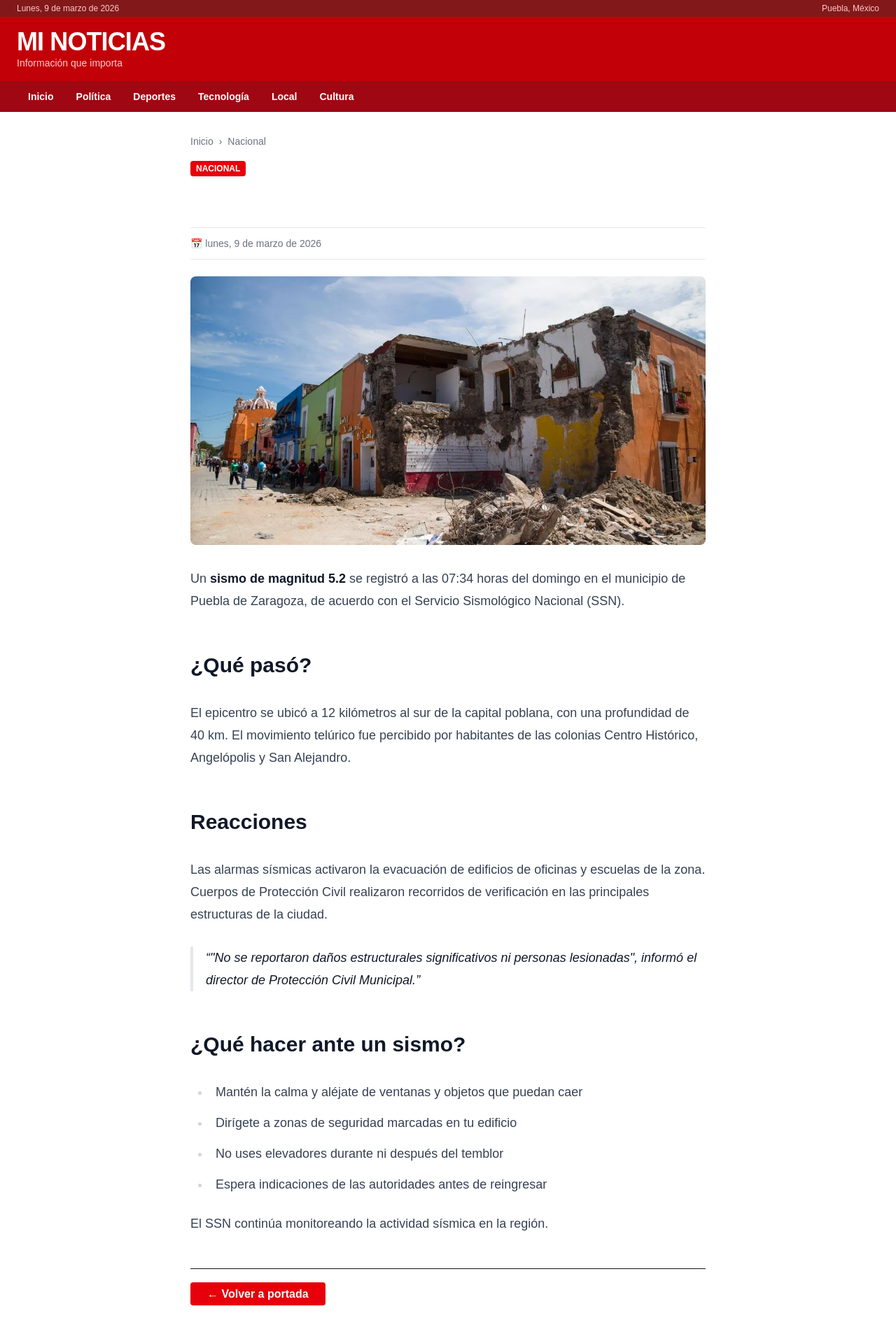
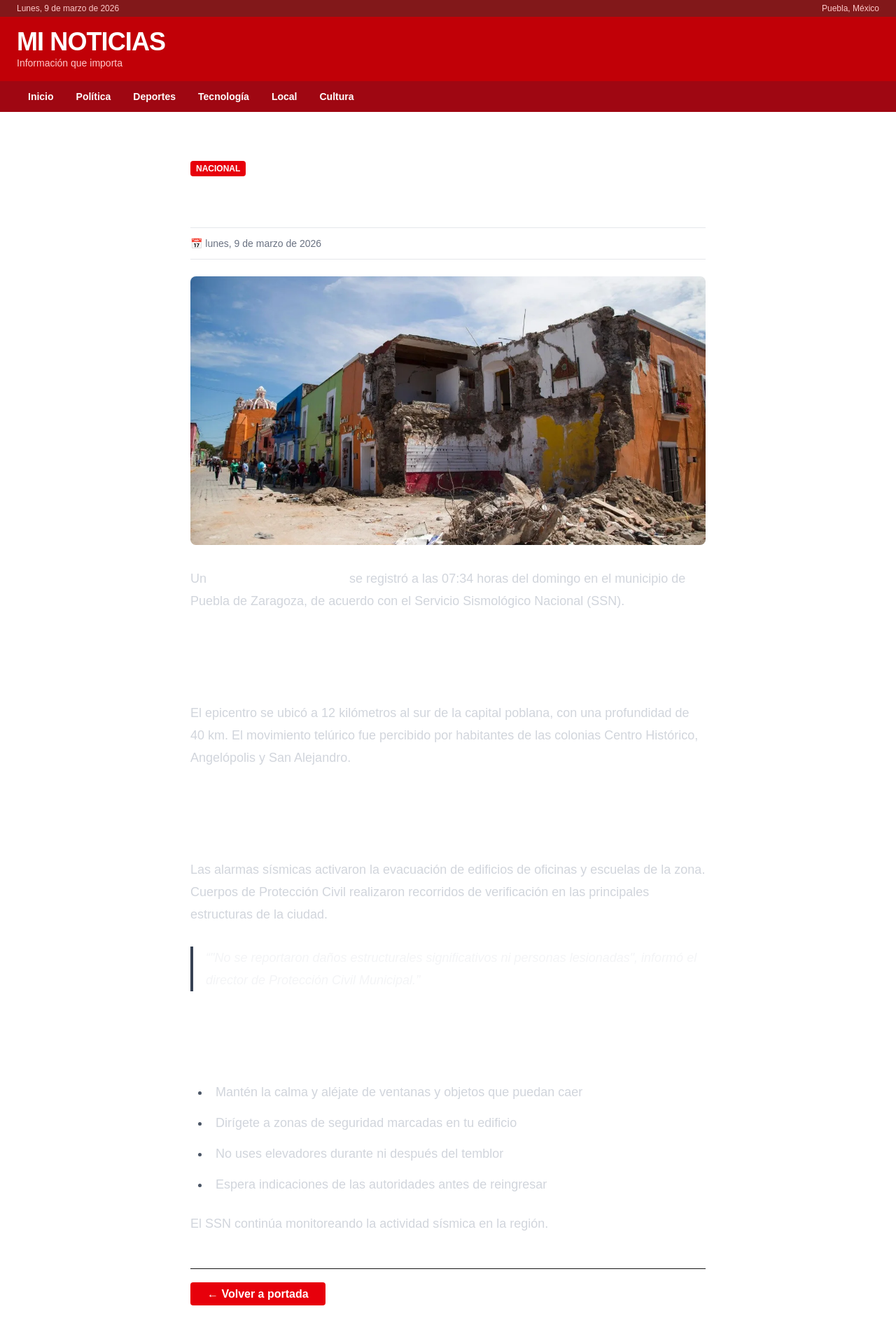
Before and after one commit to CarlosDiazData/news-page, a Next.js app: page /noticias/terremoto-puebla in a window 1280 px wide. Shown: the whole page at 70% size. Built offline with nearby package versions, Linux system fonts and the light colour scheme.

Commit message:
style(noticias): change content to white color

```diff
--- a/app/noticias/[slug]/page.tsx
+++ b/app/noticias/[slug]/page.tsx
@@ -16,7 +16,7 @@ export default async function Noticia({ params }: { params: Promise<{ slug: stri
             <Navbar />
             <main className="max-w-3xl mx-auto px-4 py-8">
                 {/* Breadcrumb */}
-                <div className="text-sm text-gray-500 mb-4">
+                <div className="text-sm text-white mb-4">
                     <Link href="/" className="hover:text-red-600">Inicio</Link>
                     <span className="mx-2">›</span>
                     <span className="capitalize">{data.category}</span>
@@ -45,7 +45,7 @@ export default async function Noticia({ params }: { params: Promise<{ slug: stri
                 )}
 
                 {/* Contenido */}
-                <div className="prose prose-lg prose-headings:font-black prose-a:text-red-600 max-w-none">
+                <div className="prose prose-lg prose-invert prose-headings:font-black prose-a:text-red-600 max-w-none">
                     <MDXRemote source={content} />
                 </div>
 
```
